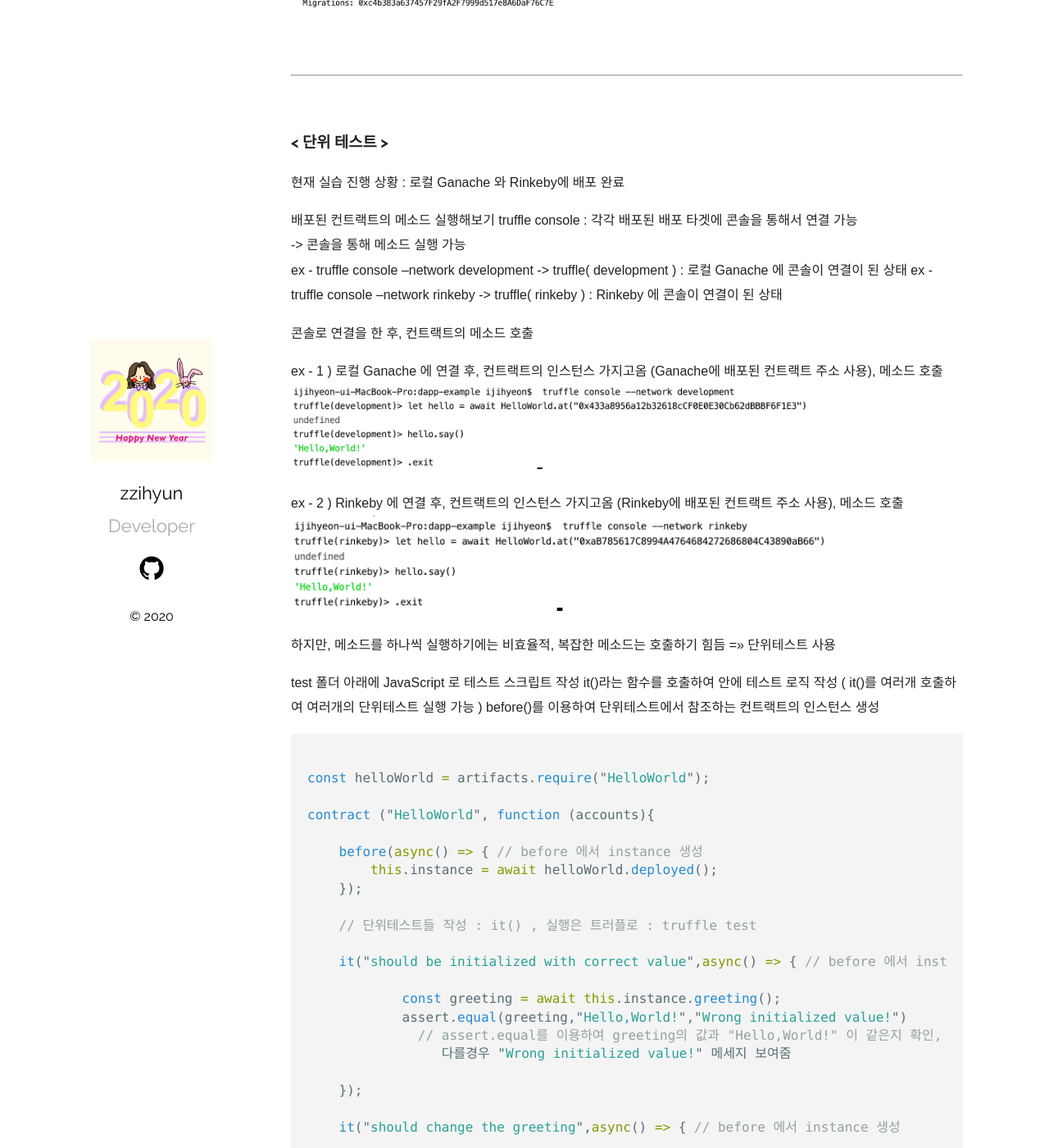
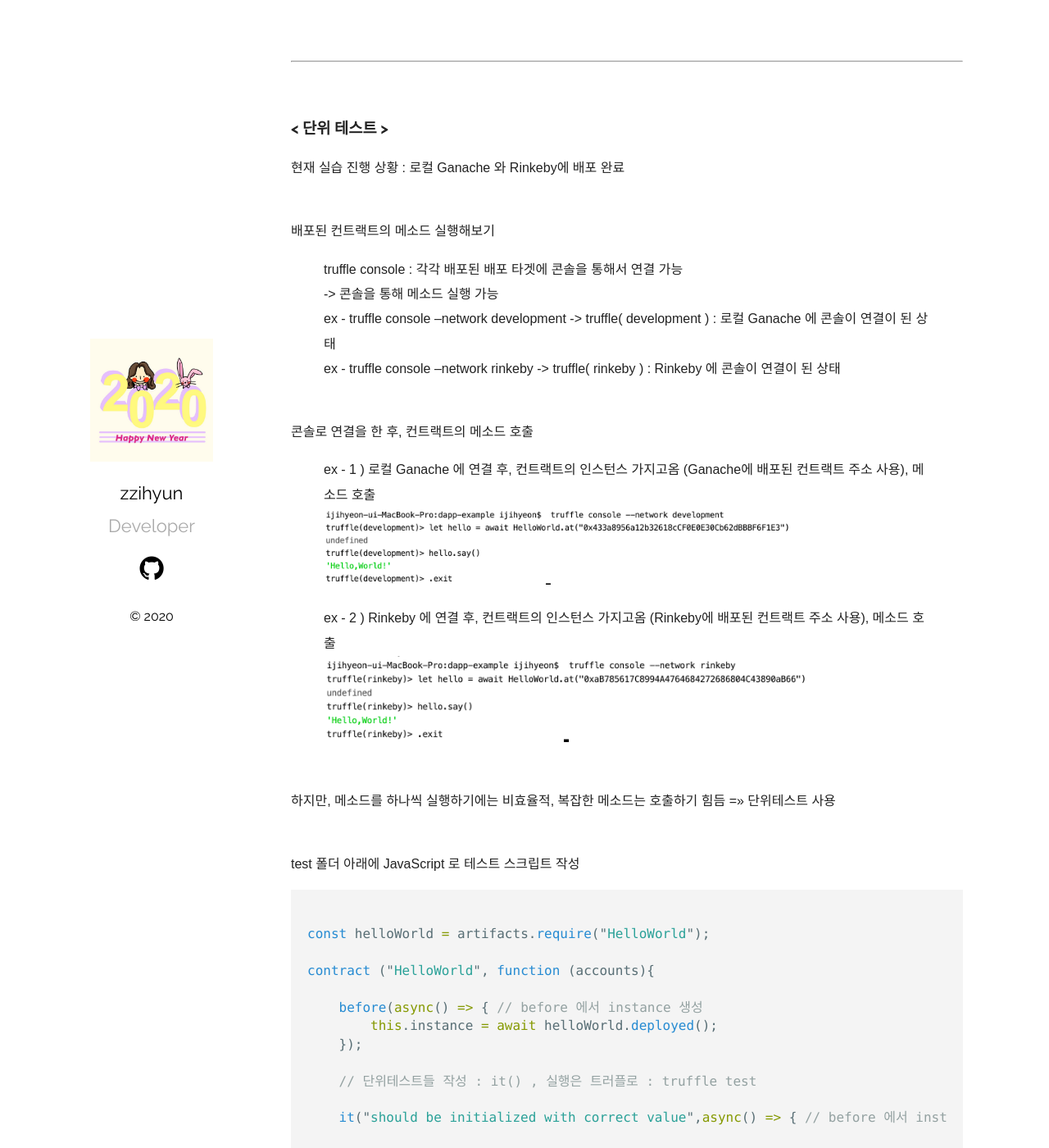
Before and after one commit to jhhhj1002/jhhhj1002.github.io, a Jekyll site: the page built from _posts/2020-03-27-Truffle-in-Blockchain-02.markdown, in a window 1280 px wide and 1400 px high, scrolled down 6936 px. Shown: the whole window at 82% size. Built offline with Jekyll 4.4.1, drawn with Linux system fonts in a browser that asks for light colours; some of the changed text lies outside the part shown.

Commit message:
Update 2020-03-27-Truffle-in-Blockchain-02.markdown

````diff
--- a/_posts/2020-03-27-Truffle-in-Blockchain-02.markdown
+++ b/_posts/2020-03-27-Truffle-in-Blockchain-02.markdown
@@ -118,13 +118,13 @@ Infura 사이트에서 API key 발급 필요
 <br/>
 rinkeby 테스트넷에 SmartContract 배포 ( truffle migrate --network rinkeby --reset )
 <img src="/assets/imgs/Blockchain&Truffle_16.png" width="65%" height="35%" >
-<img src="/assets/imgs/Blockchain&Truffle_17.png" width="65%" height="35%" >
+<img src="/assets/imgs/Blockchain&Truffle_17.png" width="60%" height="30%" >
 <img src="/assets/imgs/Blockchain&Truffle_18.png" width="65%" height="35%" >
 <img src="/assets/imgs/Blockchain&Truffle_19.png" width="65%" height="35%" >
 
 <br/>
 truffle networks 를 통해 로컬( Ganache )에 배포한 컨트랙트 주소와, Rinkeby에 배포한 컨트랙트 주소 확인 가능
-<img src="/assets/imgs/Blockchain&Truffle_20.png" width="45%" height="35%" >
+<img src="/assets/imgs/Blockchain&Truffle_20.png" width="50%" height="40%" >
 
 
 <br/>
@@ -134,27 +134,27 @@ truffle networks 를 통해 로컬( Ganache )에 배포한 컨트랙트 주소
 
 현재 실습 진행 상황 : 로컬 Ganache 와 Rinkeby에 배포 완료
 
+<br/>
 배포된 컨트랙트의 메소드 실행해보기
-  truffle console : 각각 배포된 배포 타겟에 콘솔을 통해서 연결 가능
+> truffle console : 각각 배포된 배포 타겟에 콘솔을 통해서 연결 가능
                     -> 콘솔을 통해 메소드 실행 가능
-  ex - truffle console --network development -> truffle( development ) : 로컬 Ganache 에 콘솔이 연결이 된 상태
-  ex - truffle console --network rinkeby -> truffle( rinkeby ) : Rinkeby 에 콘솔이 연결이 된 상태
+> ex - truffle console --network development -> truffle( development ) : 로컬 Ganache 에 콘솔이 연결이 된 상태
+> ex - truffle console --network rinkeby -> truffle( rinkeby ) : Rinkeby 에 콘솔이 연결이 된 상태
 
-
+<br/>
 콘솔로 연결을 한 후, 컨트랙트의 메소드 호출
 
-ex - 1 ) 로컬 Ganache 에 연결 후, 컨트랙트의 인스턴스 가지고옴 (Ganache에 배포된 컨트랙트 주소 사용), 메소드 호출
+> ex - 1 ) 로컬 Ganache 에 연결 후, 컨트랙트의 인스턴스 가지고옴 (Ganache에 배포된 컨트랙트 주소 사용), 메소드 호출
 <img src="/assets/imgs/Blockchain&Truffle_21.png" width="80%" height="45%" >
 
-ex - 2 ) Rinkeby 에 연결 후, 컨트랙트의 인스턴스 가지고옴 (Rinkeby에 배포된 컨트랙트 주소 사용), 메소드 호출
+> ex - 2 ) Rinkeby 에 연결 후, 컨트랙트의 인스턴스 가지고옴 (Rinkeby에 배포된 컨트랙트 주소 사용), 메소드 호출
 <img src="/assets/imgs/Blockchain&Truffle_22.png" width="80%" height="45%" >
 
+<br/>
 하지만, 메소드를 하나씩 실행하기에는 비효율적, 복잡한 메소드는 호출하기 힘듬 =>> 단위테스트 사용
 
+<br/>
 test 폴더 아래에 JavaScript 로 테스트 스크립트 작성
-  it()라는 함수를 호출하여 안에 테스트 로직 작성 ( it()를 여러개 호출하여 여러개의 단위테스트 실행 가능 )
-  before()를 이용하여 단위테스트에서 참조하는 컨트랙트의 인스턴스 생성
-
 ```javascript
 
 const helloWorld = artifacts.require("HelloWorld");
@@ -191,11 +191,13 @@ contract ("HelloWorld", function (accounts){
 });
 
 ```
++ it()라는 함수를 호출하여 안에 테스트 로직 작성 ( it()를 여러개 호출하여 여러개의 단위테스트 실행 가능 )
++ before()를 이용하여 단위테스트에서 참조하는 컨트랙트의 인스턴스 생성
 
+<br/>
 단위테스트 실행 ( truffle test : test 디렉토리 아래의 모든 테스트 스크립트 실행 )
-  성공!
-<img src="/assets/imgs/Blockchain&Truffle_23.png" width="80%" height="45%" >
-
+<img src="/assets/imgs/Blockchain&Truffle_23.png" width="40%" height="40%" >
+-> 성공!
 
 
 [Infura]: https://infura.io/
````
